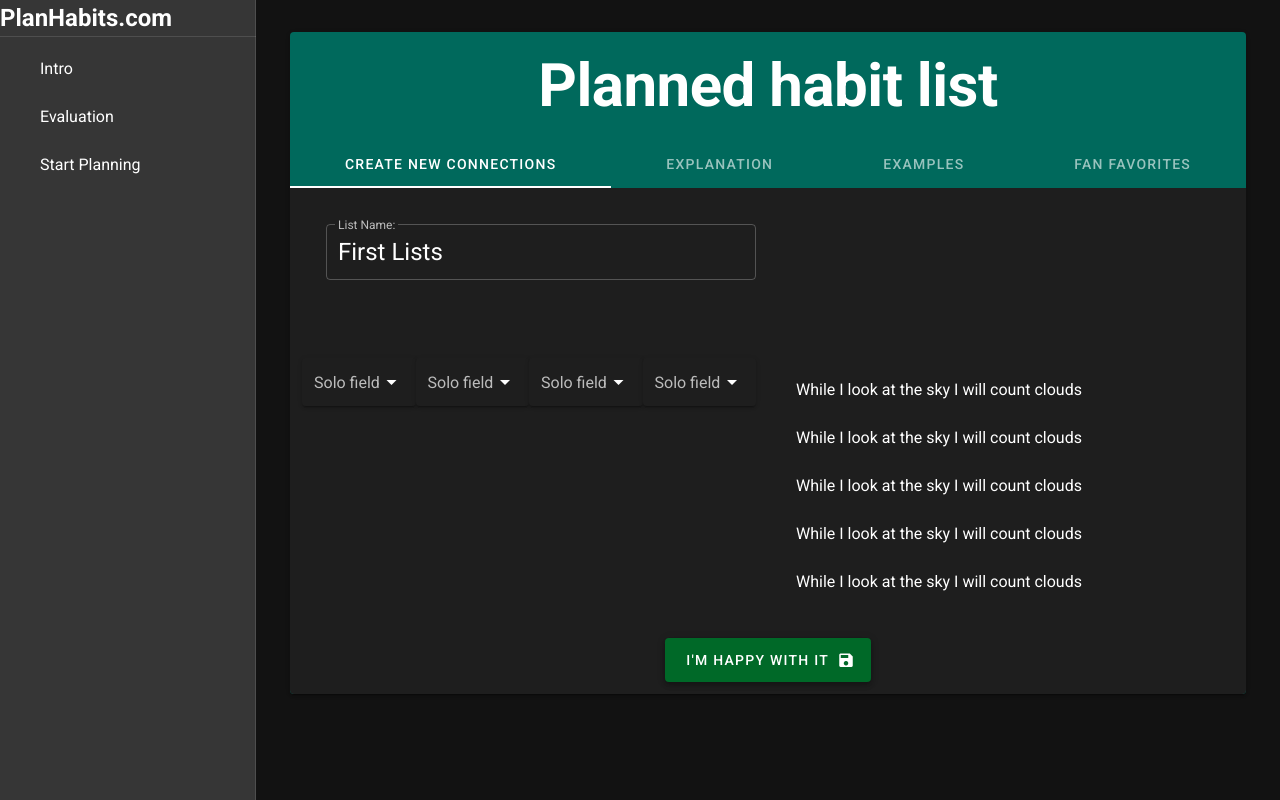
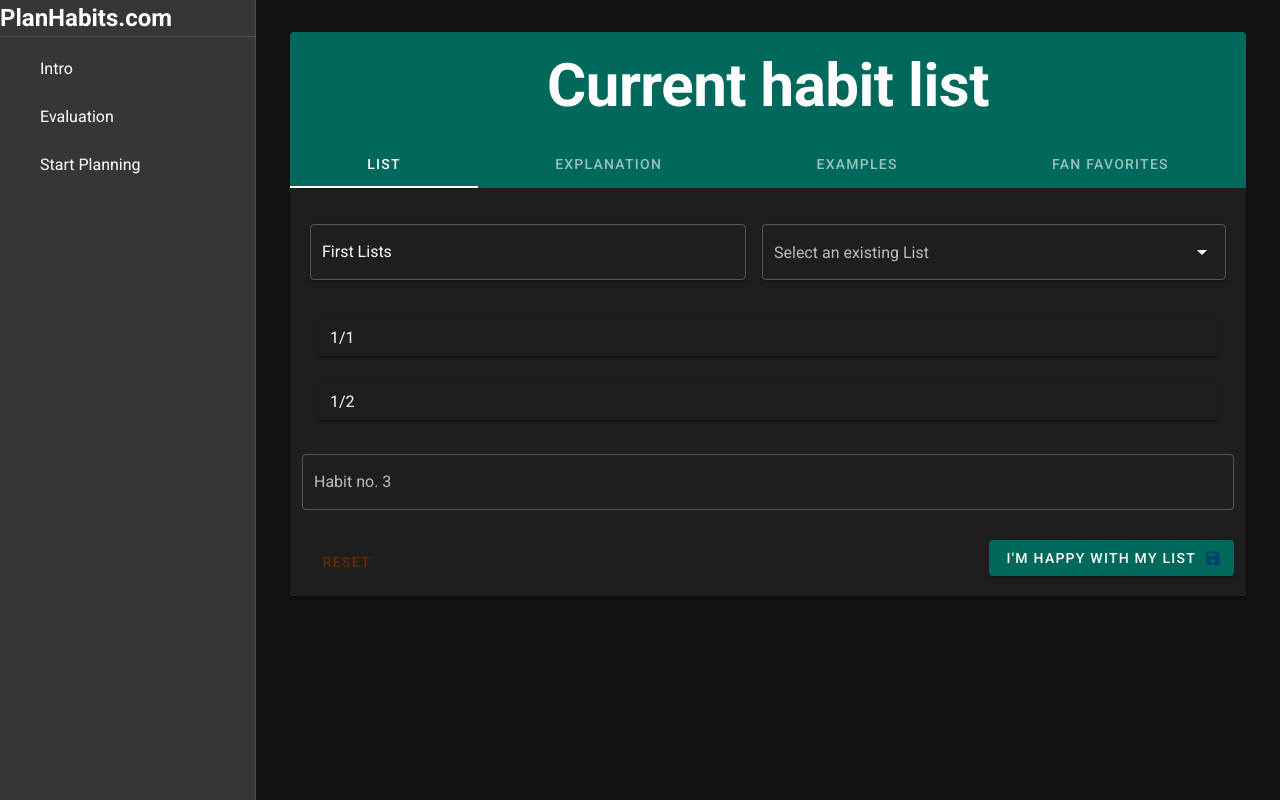
Before and after one commit to DoruNow/planhabit, a Vue app: page / in a window 1280 px wide. Built offline with nearby package versions, Linux system fonts and the light colour scheme.

Commit message:
list-name something random at this point

```diff
--- a/src/assets/Config.js
+++ b/src/assets/Config.js
@@ -58,7 +58,7 @@ module.exports = [
         class: 'text-subtitle-1',
       },
       {
-        text: 'Let\'s start by focusing on a part of your day you want to improve. Choose a part of the day where your schedule is the most structuredand can be improved.I guess for most of us mornings are a good candidate.',
+        text: 'Let\'s start by focusing on a part of your day you want to improve. Choose a part of the day where your schedule is the most structuredand can be improved. I guess for most of us mornings are a good candidate.',
         class: 'text-subtitle-1',
       },
     ],
--- a/src/assets/mockData.json
+++ b/src/assets/mockData.json
@@ -34,41 +34,30 @@
                     "connectionIndex": 0,
                     "secondEventIndex": 1
                 }
+            ],
+            "behaviorListRaw": [
+                {
+                    "id": "1",
+                    "value": "1/1"
+                },
+                {
+                    "id": "2",
+                    "value": "1/2"
+                }
             ]
         },
         {
             "id": 1,
             "listName": "second List",
-            "behaviorList": [
+            "behaviorList": [],
+            "behaviorListRaw": [
                 {
-                    "prefixIndex": 2,
-                    "firstEventIndex": 1,
-                    "connectionIndex": 0,
-                    "secondEventIndex": 1
+                    "id": "1",
+                    "value": "2/1"
                 },
                 {
-                    "prefixIndex": 2,
-                    "firstEventIndex": 1,
-                    "connectionIndex": 0,
-                    "secondEventIndex": 1
-                },
-                {
-                    "prefixIndex": 2,
-                    "firstEventIndex": 1,
-                    "connectionIndex": 0,
-                    "secondEventIndex": 1
-                },
-                {
-                    "prefixIndex": 2,
-                    "firstEventIndex": 1,
-                    "connectionIndex": 0,
-                    "secondEventIndex": 1
-                },
-                {
-                    "prefixIndex": 2,
-                    "firstEventIndex": 1,
-                    "connectionIndex": 0,
-                    "secondEventIndex": 1
+                    "id": "2",
+                    "value": "2/2"
                 }
             ]
         },
--- a/src/components/BehaviorListComponent.vue
+++ b/src/components/BehaviorListComponent.vue
@@ -3,7 +3,17 @@
     <v-row class="pt-6">
       <v-col>
         <v-row>
-          <v-col :md="isBehaviorList ? 12 : 6">
+          <v-col :md="isBehaviorList ? 12 : 6" class="d-flex flex-row">
+            <v-text-field
+              v-if="allBehaviorLists"
+              v-model="selectedBehaviorList.listName"
+              label="List name"
+              outlined
+              solo
+              md="4"
+              class="mx-2"
+              @change="setSelectedBehaviorListName"
+            ></v-text-field>
             <v-select
               v-if="allBehaviorLists"
               :items="behaviorNamesList"
@@ -11,11 +21,12 @@
               outlined
               solo
               md="4"
+              class="mx-2"
               @change="selectBehaviorList"
             ></v-select>
           </v-col>
         </v-row>
-        <ListComponent :list="selectedBehaviorList.behaviorList" />
+        <ListComponent :raw="true" />
         <v-text-field
           v-model="nextHabit.value"
           outlined
@@ -52,7 +63,7 @@
 
 <script>
 import ListComponent from './ListComponent.vue'
-import { mapGetters, mapState } from 'vuex'
+import { mapActions, mapGetters, mapMutations, mapState } from 'vuex'
 export default {
   components: {
     ListComponent,
@@ -60,27 +71,30 @@ export default {
   data() {
     return {
       nextHabit: { value: '' },
+      activeBehaviorList: null,
     }
   },
   computed: {
     ...mapGetters([
       'behaviorNamesList',
       'behaviorListLength',
+      'behaviorListRawLength',
       'isBehaviorList',
+      'isBehaviorListRaw',
     ]),
-    ...mapState(['allBehaviorLists', 'selectedBehaviorList']),
+    ...mapState(['allBehaviorLists', 'selectedBehaviorList', 'raw']),
     label() {
-      let label
-      this.isBehaviorList
-        ? (label = `Habit no. ${this.behaviorListLength + 1}`)
-        : (label = 'Type in your habit then hit enter')
-      return label
+      return this.isBehaviorListRaw
+        ? `Habit no. ${this.behaviorListRawLength + 1}`
+        : 'Type in your habit then hit enter'
     },
   },
   methods: {
+    ...mapActions(['updateBehaviorList']),
+    ...mapMutations(['setBehaviorList', 'setSelectedBehaviorListName']),
     saveHabit() {
       if (this.nextHabit.value === '') return
-      this.$store.commit('updateBehaviorList', {
+      this.updateBehaviorList({
         id: this.behaviorListLength,
         position: this.behaviorListLength + 1,
         label: `Habit no. ${this.behaviorListLength + 1}`,
@@ -89,14 +103,20 @@ export default {
       this.nextHabit.value = ''
     },
     selectBehaviorList(a) {
-      let b = this.allBehaviorLists.filter((list) => list.listName === a)
-      this.$store.commit({
-        type: 'setBehaviorList',
+      let idx = this.allBehaviorLists.indexOf((bl) => bl.listName === a)
+      if (this.allBehaviorLists[idx].behaviorList.length === 0) {
+        this.activeBehaviorList = this.allBehaviorLists[idx].behaviorListRaw
+      } else {
+        this.activeBehaviorList = this.allBehaviorLists[idx].behaviorList
+      }
+      this.allBehaviorLists.find((list, index) => {
+        list.listName === a
+        b = index
+      })
+      setBehaviorList({
         payload: b[0].behaviorList,
       })
     },
   },
 }
 </script>
-
-<style lang="scss" scoped></style>
--- a/src/components/CreateNewConnections.vue
+++ b/src/components/CreateNewConnections.vue
@@ -1,38 +1,5 @@
 <template>
   <v-row>
-    <!-- <v-col v-if="!start">
-      <div>
-        <v-card-text class="text-subtitle-1">
-          What we achieved so far is to write down a chain of habits. A very
-          effective way of introducing new habits is to insert them into this
-          chain. Starting small is important so try to keep it simple. Only one
-          change for now is a solid choice. An equally good choice is to aim to
-          become consistent with the Behavior list as it is.
-        </v-card-text>
-        <v-card-text class="text-subtitle-1">
-          What we need to understand here is that the most important aspect of
-          habit creation is a good system, not the goal habit itself. We have to
-          respect the complexity of our brain and avoid rushing into too many
-          changes at once. I hope I convinced you to start simple.
-        </v-card-text>
-        <v-card-text class="text-subtitle-1">
-          Now let's jump in and write our Behavior list as a chain, and if you
-          decide to add your first new habit, let's add that sucker in as well.
-        </v-card-text>
-        <v-card-text class="text-subtitle-1 d-flex flex-column">
-          The template for chaining habits is this:
-          <v-text-field> After [I wake up], I [do Habit No. 1] </v-text-field>
-          <v-text-field>
-            After [do Habit No. 1], I [do Habit No. 2]
-          </v-text-field>
-        </v-card-text>
-      </div>
-      <v-col v-if="!start" class="d-flex justify-center flex-row">
-        <v-btn elevation="4" large color="success" @click="start = true">
-          Start
-        </v-btn>
-      </v-col>
-    </v-col> -->
     <v-col class="pa-6">
       <v-row class="pa-6">
         <v-col md="6">
@@ -45,8 +12,11 @@
           ></v-text-field>
         </v-col>
       </v-row>
+
       <v-row>
-        <v-col class="d-flex flex-row">
+        <ListComponent :raw="false" />
+      </v-row>
+      <v-row class="d-flex flex-row">
         <v-select
           :items="uniqueHabitBuildingBlocks.prefixes"
           label="Solo field"
@@ -67,38 +37,6 @@
           label="Solo field"
           solo
         ></v-select>
-        </v-col>
-        <v-col>
-          <v-list>
-            <v-list-item
-              v-for="(habitBlock, index) in selectedBehaviorList.behaviorList"
-              :key="index"
-            >
-              <v-row>
-                <v-col>
-                  {{
-                    uniqueHabitBuildingBlocks.prefixes[habitBlock.prefixIndex]
-                  }}
-                  {{
-                    uniqueHabitBuildingBlocks.firstEvents[
-                      habitBlock.firstEventIndex
-                    ]
-                  }}
-                  {{
-                    uniqueHabitBuildingBlocks.connections[
-                      habitBlock.connectionIndex
-                    ]
-                  }}
-                  {{
-                    uniqueHabitBuildingBlocks.secondEvents[
-                      habitBlock.secondEventIndex
-                    ]
-                  }}
-                </v-col>
-              </v-row>
-            </v-list-item>
-          </v-list>
-        </v-col>
       </v-row>
 
       <v-row mt="6">
@@ -119,8 +57,13 @@
 </template>
 
 <script>
+import ListComponent from './ListComponent.vue'
 import { mapActions, mapState } from 'vuex'
+
 export default {
+  components: {
+    ListComponent,
+  },
   data() {
     return {
       newList: {
--- a/src/components/ListComponent.vue
+++ b/src/components/ListComponent.vue
@@ -1,19 +1,38 @@
 <template>
   <v-list class="d-flex flex-column justify-center">
-    <v-list-item v-for="item in list" :key="item.id">
-      {{ item.position }}. {{ item.value }}
-    </v-list-item>
+    <div v-if="raw">
+      <v-list-item v-for="item in list" :key="item.id">
+        <v-text-field v-model="item.value" solo dense></v-text-field>
+      </v-list-item>
+    </div>
+    <div v-else>
+      <v-list-item v-for="(habitBlock, index) in list" :key="index">
+        {{ uniqueHabitBuildingBlocks.prefixes[habitBlock.prefixIndex] }}
+        {{ uniqueHabitBuildingBlocks.firstEvents[habitBlock.firstEventIndex] }}
+        {{ uniqueHabitBuildingBlocks.connections[habitBlock.connectionIndex] }}
+        {{
+          uniqueHabitBuildingBlocks.secondEvents[habitBlock.secondEventIndex]
+        }}
+      </v-list-item>
+    </div>
   </v-list>
 </template>
 
 <script>
+import { mapState } from 'vuex'
 export default {
   props: {
-    list: {
-      type: Array,
-      default() {
-        return []
-      },
+    raw: {
+      type: Boolean,
+      default: true,
+    },
+  },
+  computed: {
+    ...mapState(['selectedBehaviorList', 'uniqueHabitBuildingBlocks']),
+    list() {
+      return this.raw
+        ? this.selectedBehaviorList.behaviorListRaw
+        : this.selectedBehaviorList.behaviorList
     },
   },
 }
--- a/src/components/StartView.vue
+++ b/src/components/StartView.vue
@@ -41,10 +41,9 @@ export default {
   components: { TabComponent: () => import('./TabComponent.vue') },
   data: () => ({
     drawer: null,
-    selected: 2,
   }),
   computed: {
-    ...mapState(['menuItems', 'selectedStep']),
+    ...mapState(['menuItems', 'selectedStep', 'selected']),
   },
   mounted() {
     this.createMenuItems()
--- a/src/store/index.js
+++ b/src/store/index.js
@@ -12,16 +12,26 @@ export default new Vuex.Store({
     selectedBehaviorList: mockData.behaviorLists[0],
     selectedStep: null,
     uniqueHabitBuildingBlocks: mockData.uniqueHabitBuildingBlocks,
+    selected: 1,
+    raw: null
   },
   getters: {
     behaviorNamesList: (state) => {
-      return state.allBehaviorLists.map((list) => list.listName)
+      const names = []
+      state.allBehaviorLists.behaviorLists.forEach((list) => names.push(list.listName))
+      return names
     },
     behaviorListLength: (state) => {
       return state.selectedBehaviorList.behaviorList.length
     },
+    behaviorListRawLength: (state) => {
+      return state.selectedBehaviorList.behaviorListRaw.length
+    },
     isBehaviorList: (state) => {
       return state.selectedBehaviorList.behaviorList.length ? true : false
+    },
+    isBehaviorListRaw: (state) => {
+      return state.selectedBehaviorList.behaviorListRaw.length ? true : false
     },
   },
   mutations: {
@@ -34,6 +44,9 @@ export default new Vuex.Store({
     setBehaviorList(state, payload) {
       state.selectedBehaviorList.behaviorList = payload
     },
+    setRaw(state, payload) {
+      state.raw = payload
+    },
     setSelectedStep(state, payload) {
       state.selectedStep = payload
     },
@@ -43,6 +56,10 @@ export default new Vuex.Store({
     setUniqueHabitBuildingBlocks(state, payload) {
       state.uniqueHabitBuildingBlocks = payload
     },
+    setSelectedBehaviorListName(state, payload) {
+      console.log(payload)
+      state.selectedBehaviorList.listName = payload.listName
+    }
   },
   actions: {
     updateSelectedStep(context, payload) {
```
Lines whose indentation alone changed are shown as unchanged.
